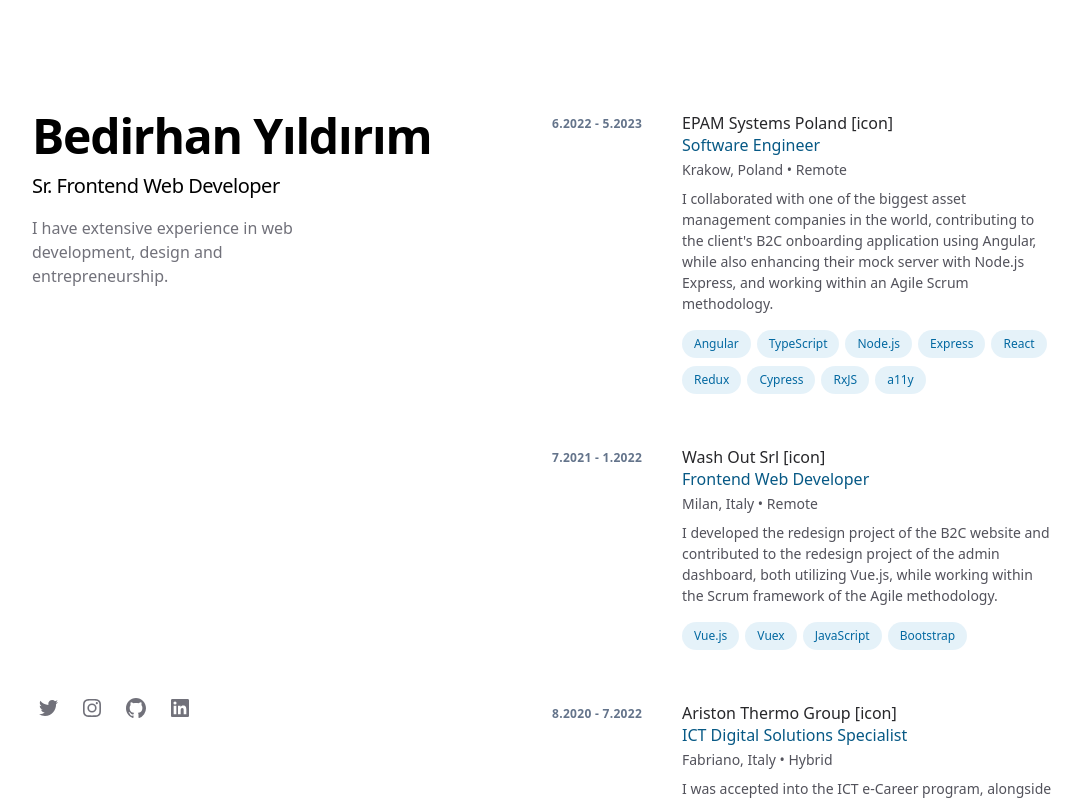
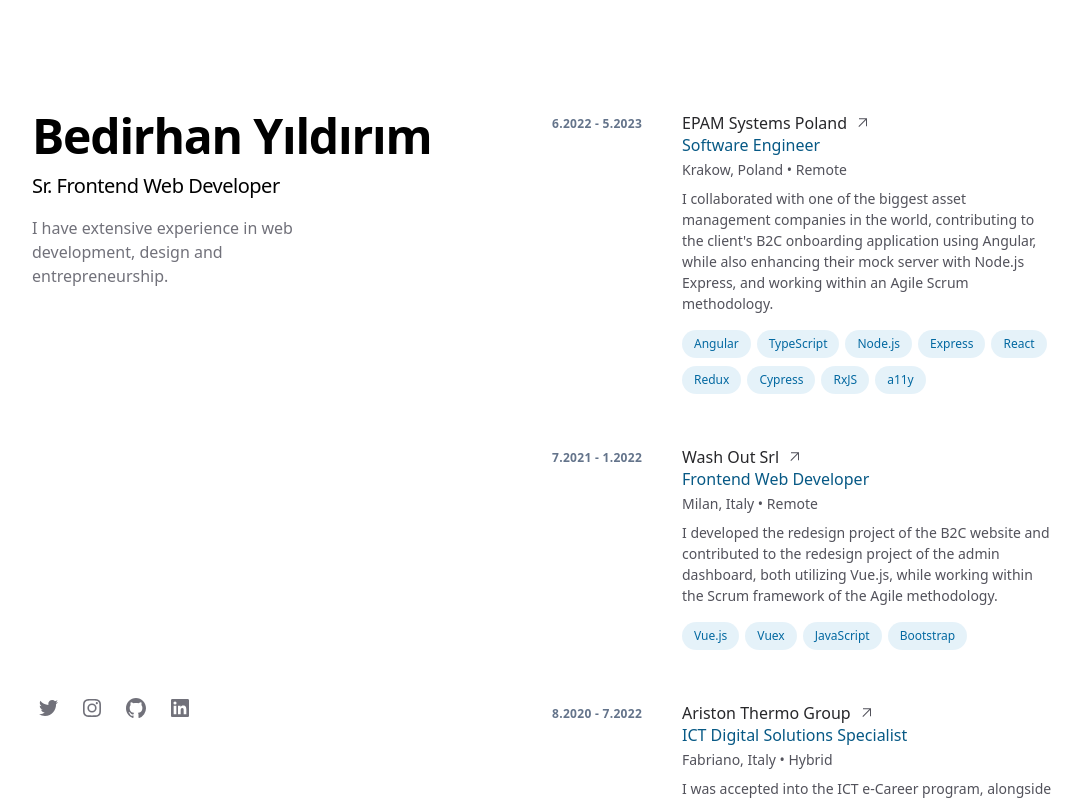
Before and after one commit to bedirhanyildirim/bedirhan.design, a Next.js app: page / in a window 1280 px wide. Shown: the top 800 px of the page, without its empty margins (96-1178 px from the left). Built offline with nearby package versions, Linux system fonts and the light colour scheme.

Commit message:
feat: add link icon

```diff
--- a/src/components/companyCard.js
+++ b/src/components/companyCard.js
@@ -1,6 +1,7 @@
 'use client'
 
-import Link from "next/link";
+import Link from 'next/link'
+import ArrowOut from 'public/arrowOut.svg'
 
 export default function CompanyCard({ experience }) {
   return (
@@ -13,8 +14,8 @@
           <h3 className="font-medium leading-snug">
             <div>
               <Link
-                href={experience.website} target="_blank" className="inline-flex items-baseline leading-tight text-zinc-800 text-base">
-                <span>{experience.company} [icon]</span>
+                href={experience.website} target="_blank" className="inline-flex gap-2 items-center leading-tight text-zinc-800 text-base">
+                <span>{experience.company}</span> <ArrowOut className="w-4 h-4 fill-zinc-600" />
               </Link>
             </div>
             <div>
```
Also changed, not shown: public/arrowOut.svg (added).
